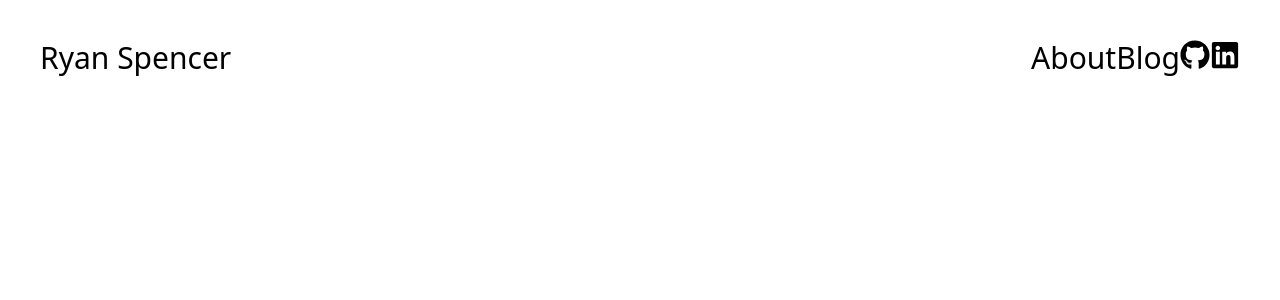
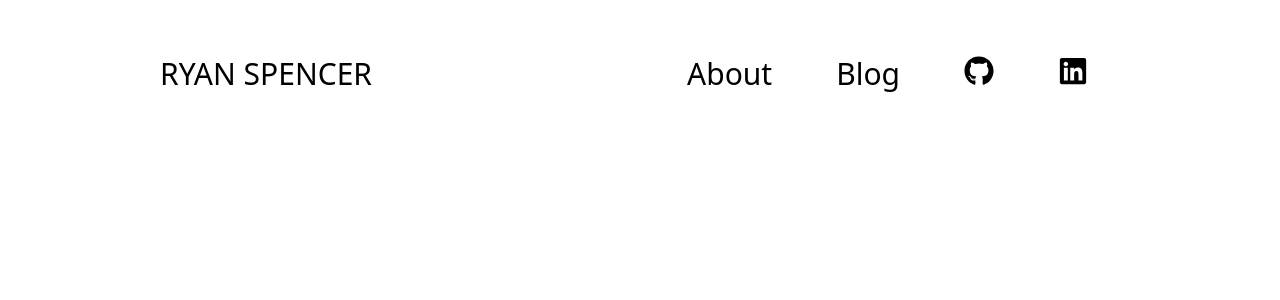
Before and after one commit to ryan-spencer1220/next-dev-portfolio, a Next.js app: page / in a window 1280 px wide. Shown: the top 300 px of the page. Built offline with nearby package versions, Linux system fonts and the light colour scheme.

Commit message:
add additional routes

```diff
--- /dev/null
+++ b/app/about/page.tsx
@@ -0,0 +1,5 @@
+import React from "react";
+
+export default function About() {
+  return <div></div>;
+}
--- a/app/api/hello/route.ts
+++ /dev/null
@@ -1,3 +0,0 @@
-export async function GET(request: Request) {
-  return new Response('Hello, Next.js!')
-}
--- /dev/null
+++ b/app/blog/page.tsx
@@ -0,0 +1,5 @@
+import React from "react";
+
+export default function Blog() {
+  return <div></div>;
+}
--- a/app/components/Navbar.tsx
+++ b/app/components/Navbar.tsx
@@ -5,14 +5,14 @@ export default function Navbar() {
   return (
     <nav>
       <ul className="flex flex-row text-3xl justify-between">
-        <li>Ryan Spencer</li>
-        <div className="flex flex-row">
-          <li>About</li>
-          <li>Blog</li>
-          <li>
+        <li>RYAN SPENCER</li>
+        <div className="flex flex-row justify-evenly">
+          <li className="px-8">About</li>
+          <li className="px-8">Blog</li>
+          <li className="px-8">
             <FaGithub />
           </li>
-          <li>
+          <li className="px-8">
             <FaLinkedin />
           </li>
         </div>
--- a/app/layout.tsx
+++ b/app/layout.tsx
@@ -1,4 +1,5 @@
 import "./globals.css";
+import Navbar from "./components/Navbar";
 
 export const metadata = {
   title: "Create Next App",
@@ -11,7 +12,9 @@ export default function RootLayout({
   children: React.ReactNode;
 }) {
   return (
-    <html lang="en">
+    <html lang="en" className="container mx-auto px-40 py-14">
+      <Navbar />
+
       <body>{children}</body>
     </html>
   );
--- a/app/page.tsx
+++ b/app/page.tsx
@@ -1,15 +1,12 @@
 import Image from "next/image";
 import { Inter } from "next/font/google";
-import Navbar from "./components/Navbar";
 
 const inter = Inter({ subsets: ["latin"] });
 
 export default function Home() {
   return (
     <>
-      <main className="p-10">
-        <Navbar />
-      </main>
+      <main></main>
     </>
   );
 }
```
Also changed, not shown: public/headshot.jpg (added).
